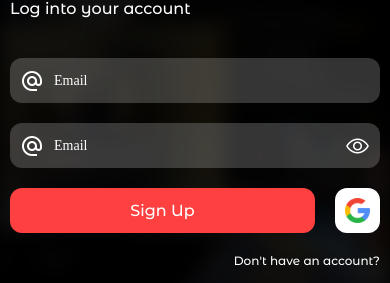
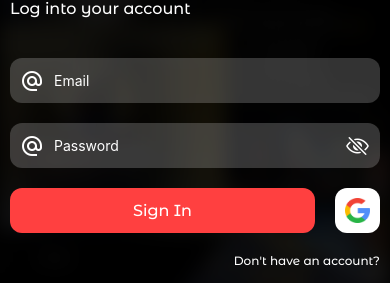
Before and after one commit to Rukkies-hub/oymo, a React Native app: screen /Login in a window 390 px wide. Shown: the part 313-596 px from the top of the page. Built offline with nearby package versions, Linux system fonts and the light colour scheme.

Commit message:
signup and signin

```diff
--- /dev/null
+++ b/components/Font copy.jsx
@@ -0,0 +1,26 @@
+import { View, Text } from 'react-native'
+import React from 'react'
+
+import { useFonts } from 'expo-font'
+
+const Font = ({ style, font, message }) => {
+  const [loaded] = useFonts({
+    pacifico: require('../assets/fonts/Pacifico/Pacifico-Regular.ttf'),
+    montserrat_medium: require('../assets/fonts/Montserrat_Alternates/MontserratAlternates-Medium.ttf')
+  })
+
+  if (!loaded) return null
+
+  return (
+    <>
+      {
+        message &&
+        <Text style={{ ...style, fontFamily: font || 'montserrat_medium' }}>
+          {message}
+        </Text>
+      }
+    </>
+  )
+}
+
+export default Font
--- a/components/Font.jsx
+++ b/components/OymoFont.jsx
@@ -1,9 +1,8 @@
 import { View, Text } from 'react-native'
 import React from 'react'
-
 import { useFonts } from 'expo-font'
 
-const Font = ({ style, font, text }) => {
+const OymoFont = ({ message, fontStyle, fontFamily }) => {
   const [loaded] = useFonts({
     pacifico: require('../assets/fonts/Pacifico/Pacifico-Regular.ttf'),
     montserrat_medium: require('../assets/fonts/Montserrat_Alternates/MontserratAlternates-Medium.ttf')
@@ -12,15 +11,8 @@ const Font = ({ style, font, text }) => {
   if (!loaded) return null
 
   return (
-    <>
-      {
-        text &&
-        <Text style={{ ...style, fontFamily: font }}>
-          {text}
-        </Text>
-      }
-    </>
+    <Text style={{ ...fontStyle, fontFamily: fontFamily || 'montserrat_medium' }}>{message}</Text>
   )
 }
 
-export default Font
+export default OymoFont
--- a/package.json
+++ b/package.json
@@ -17,6 +17,7 @@
     "@reduxjs/toolkit": "^1.8.4",
     "expo": "~46.0.7",
     "expo-font": "~10.2.0",
+    "expo-navigation-bar": "~1.3.0",
     "expo-status-bar": "~1.4.0",
     "firebase": "9.6.11",
     "react": "18.0.0",
--- a/screens/Login.jsx
+++ b/screens/Login.jsx
@@ -1,23 +1,69 @@
-import { View, Text, ImageBackground, KeyboardAvoidingView, TouchableWithoutFeedback, Keyboard, TextInput, TouchableOpacity, ActivityIndicator, Image } from 'react-native'
-import React from 'react'
+import React, { useEffect } from 'react'
+import {
+  View,
+  ImageBackground,
+  KeyboardAvoidingView,
+  TouchableWithoutFeedback,
+  Keyboard,
+  TextInput,
+  TouchableOpacity,
+  ActivityIndicator,
+  Image,
+  Alert
+} from 'react-native'
 import { login } from '../style/login'
 import Bar from '../components/Bar'
-import Font from '../components/Font'
 import color from '../style/color'
 import { Ionicons, MaterialIcons } from '@expo/vector-icons'
-import { useDispatch, useSelector } from 'react-redux'
-import { setEmail, setPassword } from '../features/userSlice'
+import { useDispatch } from 'react-redux'
+import { setUser } from '../features/userSlice'
 import { useState } from 'react'
+import { useFonts } from 'expo-font'
+import OymoFont from '../components/OymoFont'
+import { signInWithEmailAndPassword } from 'firebase/auth'
+import { auth } from '../hooks/firebase'
 
 const Login = ({ navigation }) => {
-  const email = useSelector(state => state.user.email)
-  const password = useSelector(state => state.user.password)
-  const signInLoading = useSelector(state => state.user.signInLoading)
-  const googleLoadng = useSelector(state => state.user.googleLoadng)
-
   const dispatch = useDispatch()
 
-  const [securePasswordEntry, setSecurePasswordEntry] = useState(false)
+  const [securePasswordEntry, setSecurePasswordEntry] = useState(true)
+  const [loading, setLoading] = useState(false)
+  const [googleLoadng, setGoogleLoadng] = useState(false)
+  const [email, setEmail] = useState('')
+  const [password, setPassword] = useState('')
+
+  let regexEmail = /^\w+([\.-]?\w+)*@\w+([\.-]?\w+)*(\.\w{2,3})+$/
+
+  const signinUser = () => {
+    if (email.match(regexEmail) && password != '') {
+      setLoading(true)
+      signInWithEmailAndPassword(auth, email, password)
+        .then(user => {
+          setLoading(false)
+          return dispatch(setUser(user))
+        })
+        .catch(error => {
+          Alert.alert('Signin error. Check your details and try again.')
+          setLoading(false)
+        })
+    } else {
+      Alert.alert('please complete the form to signin')
+    }
+  }
+
+  useEffect(() => {
+    Keyboard.addListener('keyboardDidHide', () => {
+      Keyboard.dismiss()
+    })
+  }, [Keyboard])
+
+
+  const [loaded] = useFonts({
+    pacifico: require('../assets/fonts/Pacifico/Pacifico-Regular.ttf'),
+    montserrat_medium: require('../assets/fonts/Montserrat_Alternates/MontserratAlternates-Medium.ttf')
+  })
+
+  if (!loaded) return null
 
   return (
     <ImageBackground
@@ -31,8 +77,8 @@ const Login = ({ navigation }) => {
         <TouchableWithoutFeedback onPress={Keyboard.dismiss}>
           <>
             <View style={login.heading}>
-              <Font style={login.headingText} font='montserrat_medium' text='Welcome back' />
-              <Font style={login.headingSubText} font='montserrat_medium' text='Log into your account' />
+              <OymoFont message='Welcome back' fontStyle={login.headingText} fontFamily='montserrat_medium' />
+              <OymoFont message='Log into your account' fontStyle={login.headingSubText} fontFamily='montserrat_medium' />
             </View>
 
             <View style={{ marginTop: 40, width: '100%' }}>
@@ -42,9 +88,9 @@ const Login = ({ navigation }) => {
                   autoCapitalize='none'
                   placeholder='Email'
                   value={email}
-                  onChangeText={value => dispatch(setEmail(value))}
+                  onChangeText={setEmail}
                   placeholderTextColor={color.white}
-                  style={[login.textInput, { fontFamily: 'text' }]}
+                  style={login.textInput}
                 />
               </View>
 
@@ -52,12 +98,12 @@ const Login = ({ navigation }) => {
                 <MaterialIcons name='alternate-email' size={24} color={color.white} style={{ marginHorizontal: 10 }} />
                 <TextInput
                   autoCapitalize='none'
-                  placeholder='Email'
+                  placeholder='Password'
                   value={password}
+                  onChangeText={setPassword}
                   placeholderTextColor={color.white}
                   secureTextEntry={securePasswordEntry}
-                  style={[login.textInput, { fontFamily: 'text' }]}
-                  onChangeText={value => dispatch(setPassword(value))}
+                  style={login.textInput}
                 />
                 <TouchableOpacity
                   onPress={() => setSecurePasswordEntry(!securePasswordEntry)}
@@ -73,17 +119,20 @@ const Login = ({ navigation }) => {
               </View>
 
               <View style={login.signupButtonContainer}>
-                <TouchableOpacity style={login.signupButton}>
+                <TouchableOpacity
+                  onPress={signinUser}
+                  style={login.signupButton}
+                >
                   {
-                    signInLoading ?
+                    loading ?
                       <ActivityIndicator color={color.white} size='small' /> :
-                      <Font
-                        style={{
+                      <OymoFont
+                        message='Sign In'
+                        fontStyle={{
                           fontSize: 16,
-                          color: color.white
+                          color: color.white,
                         }}
-                        font='montserrat_medium'
-                        text='Sign Up'
+                        fontFamily='montserrat_medium'
                       />
                   }
                 </TouchableOpacity>
@@ -105,12 +154,13 @@ const Login = ({ navigation }) => {
               <View style={login.bottomContainer}>
                 <View />
                 <TouchableOpacity onPress={() => navigation.navigate('Signup')}>
-                  <Font
-                    style={{
+                  <OymoFont
+                    message="Don't have an account?"
+                    fontStyle={{
+                      fontSize: 12,
                       color: color.white,
-                      fontSize: 12
                     }}
-                    font='montserrat_medium' text="Don't have an account?"
+                    fontFamily='montserrat_medium'
                   />
                 </TouchableOpacity>
               </View>
--- a/screens/Signup.jsx
+++ b/screens/Signup.jsx
@@ -1,23 +1,59 @@
-import { View, Text, ImageBackground, KeyboardAvoidingView, TouchableWithoutFeedback, Keyboard, TextInput, TouchableOpacity, ActivityIndicator, Image } from 'react-native'
-import React from 'react'
+import React, { useEffect, useState } from 'react'
+import {
+  View,
+  ImageBackground,
+  KeyboardAvoidingView,
+  TouchableWithoutFeedback,
+  Keyboard,
+  TextInput,
+  TouchableOpacity,
+  ActivityIndicator,
+  Image,
+  Alert
+} from 'react-native'
 import { login } from '../style/login'
 import Bar from '../components/Bar'
-import Font from '../components/Font'
+import OymoFont from '../components/OymoFont'
 import color from '../style/color'
 import { Ionicons, MaterialIcons } from '@expo/vector-icons'
-import { useDispatch, useSelector } from 'react-redux'
-import { setEmail, setPassword } from '../features/userSlice'
-import { useState } from 'react'
+import { useDispatch } from 'react-redux'
+import { setUser } from '../features/userSlice'
+import { createUserWithEmailAndPassword } from 'firebase/auth'
+import { auth } from '../hooks/firebase'
 
 const Signup = ({ navigation }) => {
-  const email = useSelector(state => state.user.email)
-  const password = useSelector(state => state.user.password)
-  const signInLoading = useSelector(state => state.user.signInLoading)
-  const googleLoadng = useSelector(state => state.user.googleLoadng)
+  const [securePasswordEntry, setSecurePasswordEntry] = useState(true)
+  const [loading, setLoading] = useState(false)
+  const [googleLoadng, setGoogleLoadng] = useState(false)
+  const [email, setEmail] = useState('rukkiecodes4@gmail.com')
+  const [password, setPassword] = useState('amagboro')
 
   const dispatch = useDispatch()
 
-  const [securePasswordEntry, setSecurePasswordEntry] = useState(false)
+  let regexEmail = /^\w+([\.-]?\w+)*@\w+([\.-]?\w+)*(\.\w{2,3})+$/
+
+  const signupUser = () => {
+    if (email.match(regexEmail) && password != '') {
+      setLoading(true)
+      createUserWithEmailAndPassword(auth, email, password)
+        .then(user => {
+          setLoading(false)
+          return dispatch(setUser(user))
+        })
+        .catch(error => {
+          Alert.alert('Signup error. Seems you already have an account.')
+          setLoading(false)
+        })
+    } else {
+      Alert.alert('please complete the form to signin')
+    }
+  }
+
+  useEffect(() => {
+    Keyboard.addListener('keyboardDidHide', () => {
+      Keyboard.dismiss()
+    })
+  }, [Keyboard])
 
   return (
     <ImageBackground
@@ -31,8 +67,8 @@ const Signup = ({ navigation }) => {
         <TouchableWithoutFeedback onPress={Keyboard.dismiss}>
           <>
             <View style={login.heading}>
-              <Font style={login.headingText} font='montserrat_medium' text='Hello there' />
-              <Font style={login.headingSubText} font='montserrat_medium' text='create an account😊' />
+              <OymoFont fontStyle={login.headingText} fontFamily='montserrat_medium' message='Hello there' />
+              <OymoFont fontStyle={login.headingSubText} fontFamily='montserrat_medium' message='create an account😊' />
             </View>
 
             <View style={{ marginTop: 40, width: '100%' }}>
@@ -42,9 +78,9 @@ const Signup = ({ navigation }) => {
                   autoCapitalize='none'
                   placeholder='Email'
                   value={email}
-                  onChangeText={value => dispatch(setEmail(value))}
+                  onChangeText={setEmail}
+                  style={login.textInput}
                   placeholderTextColor={color.white}
-                  style={[login.textInput, { fontFamily: 'text' }]}
                 />
               </View>
 
@@ -54,10 +90,10 @@ const Signup = ({ navigation }) => {
                   autoCapitalize='none'
                   placeholder='Email'
                   value={password}
+                  onChangeText={setPassword}
+                  style={login.textInput}
                   placeholderTextColor={color.white}
                   secureTextEntry={securePasswordEntry}
-                  style={[login.textInput, { fontFamily: 'text' }]}
-                  onChangeText={value => dispatch(setPassword(value))}
                 />
                 <TouchableOpacity
                   onPress={() => setSecurePasswordEntry(!securePasswordEntry)}
@@ -73,17 +109,20 @@ const Signup = ({ navigation }) => {
               </View>
 
               <View style={login.signupButtonContainer}>
-                <TouchableOpacity style={login.signupButton}>
+                <TouchableOpacity
+                  onPress={signupUser}
+                  style={login.signupButton}
+                >
                   {
-                    signInLoading ?
+                    loading ?
                       <ActivityIndicator color={color.white} size='small' /> :
-                      <Font
-                        style={{
+                      <OymoFont
+                        fontStyle={{
                           fontSize: 16,
                           color: color.white
                         }}
-                        font='montserrat_medium'
-                        text='Sign Up'
+                        fontFamily='montserrat_medium'
+                        message='Sign Up'
                       />
                   }
                 </TouchableOpacity>
@@ -105,12 +144,13 @@ const Signup = ({ navigation }) => {
               <View style={login.bottomContainer}>
                 <View />
                 <TouchableOpacity onPress={() => navigation.navigate('Login')}>
-                  <Font
-                    style={{
+                  <OymoFont
+                    fontStyle={{
                       color: color.white,
                       fontSize: 12
                     }}
-                    font='montserrat_medium' text="Already have an account?"
+                    fontFamily='montserrat_medium'
+                    message="Already have an account?"
                   />
                 </TouchableOpacity>
               </View>
--- a/store.js
+++ b/store.js
@@ -4,5 +4,9 @@ import userReducer from './features/userSlice'
 export const store = configureStore({
   reducer: {
     user: userReducer
-  }
+  },
+  middleware: getDefaultMiddleware =>
+    getDefaultMiddleware({
+      serializableCheck: false,
+    })
 })
```
Also changed, not shown: features/userSlice.js (+4 -12 lines), router/BottomNavigation.jsx (+12 -0 lines), router/StackNavigation.jsx (+17 -2 lines), 2 other files (tests, documents, lock files or other folders).
